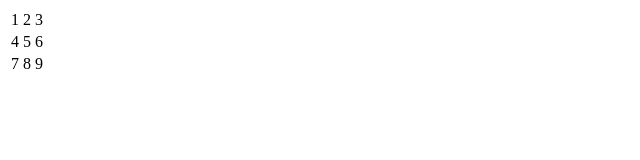
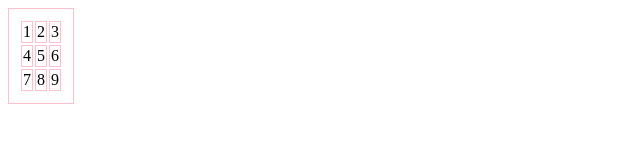
Before and after one commit to michallasota07/stronki, a plain HTML site: page index.html in a window 1280 px wide. Shown: the whole page, without its empty margins (0-640 px from the left). Drawn offline with Linux system fonts and the light colour scheme.

Commit message:
Add files via upload

```diff
--- a/index.html
+++ b/index.html
@@ -2,6 +2,11 @@
     <head>
         <meta charset="UTF-8">
         <title>Tabele</title>
+        <style>table,td {
+                border:1px solid pink;}
+                table{padding:10px;}
+                td{margin:5px;}
+         </style>
     </head>
     <body>
         <table>
```
